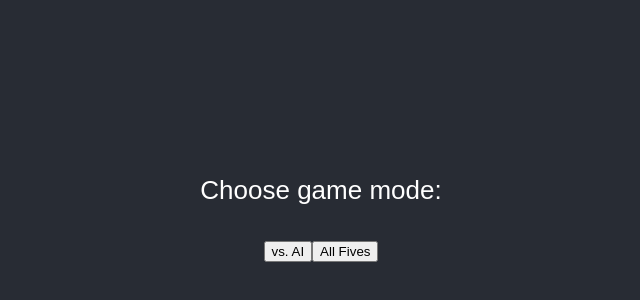
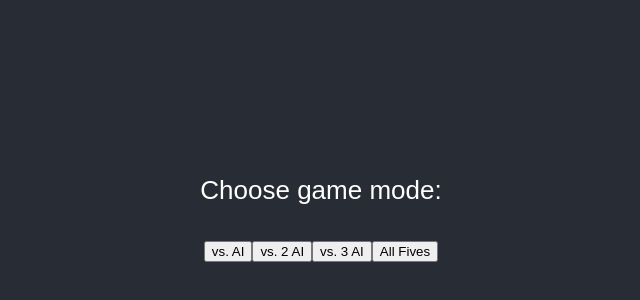
Before and after one commit to uprm-inso4116-2024-2025-s1/semester-project-multiplayer-dominoes, a React (Create React App) app in the folder frontend/: page /gameMode in a window 1280 px wide. Shown: the part 244-544 px from the top of the page, without its empty margins (319-959 px from the left). Built offline with nearby package versions, Linux system fonts and the light colour scheme.

Commit message:
Added the options to play against up to 3 bots and fixed how tiles are shown. (#256)
* Added the option to play against up to 3 bots.

* Fix the bug where domino images fuse together

* Update experimentalGame.js

* Fix tiles overlaping

* Added Pass Turn Button

```diff
--- a/frontend/src/gameMode.js
+++ b/frontend/src/gameMode.js
@@ -5,6 +5,8 @@ export default function GameMode() {
     return (
         <div><p>Choose game mode:</p>
             <button onClick={() => navigate('/game', { state: { gameMode: 'classic', bot: 'placeholder' } })}>vs. AI</button>
+            <button onClick={() => navigate('/game', { state: { gameMode: 'twoBots', bot: 'placeholder' } })}>vs. 2 AI</button>
+            <button onClick={() => navigate('/game', { state: { gameMode: 'threeBots', bot: 'placeholder' } })}>vs. 3 AI</button>
             <button onClick={() => {
                 navigate('/game', { state: { gameMode: 'allFives', bot: 'placeholder' } })
             }}>All Fives</button>
--- a/frontend/src/gamestate/RuleEngine.js
+++ b/frontend/src/gamestate/RuleEngine.js
@@ -8,6 +8,8 @@ class RuleEngine {
     getRulesForMode(mode) {
         switch (mode) {
             case 'classic':
+            case 'twoBots':
+            case 'threeBots':
                 return this.getClassicRules();
             case 'allFives':
                 return this.getAllFivesRules();
--- a/frontend/src/gamestate/experimentalGame.js
+++ b/frontend/src/gamestate/experimentalGame.js
@@ -120,6 +120,10 @@ function MainGame() {
     let initialPlayerHand = tempTableState.playerChips();
     let botHand = tempTableState.playerChips();
     let bot = new IntermediateBot(tempTableState, botHand);
+    let botHand2 = null;
+    let bot2 = null;
+    let botHand3 = null;
+    let bot3 = null;
 
     const achievementManager = new AchievementManager();
 
@@ -135,6 +139,37 @@ function MainGame() {
         BotPlayer: bot,
         TileCount: botHand.length
     })
+
+    const [botData2, setbotData2] = useState(null)
+    const [botData3, setbotData3] = useState(null)
+
+    if(gameMode === 'twoBots' || gameMode === 'threeBots'){
+        botHand2 = tempTableState.playerChips();
+        bot2 = new IntermediateBot(tempTableState, botHand2);
+    }
+    if(gameMode === 'threeBots'){
+        botHand3 = tempTableState.playerChips();
+        bot3 = new IntermediateBot(tempTableState, botHand3);
+    }
+    useEffect(()=>{
+        if(gameMode === 'twoBots' || gameMode === 'threeBots'){
+            setbotData2({
+                BotHand: botHand2,
+                DbHand: drawBotChips(botHand2.length),
+                BotPlayer: bot2,
+                TileCount: botHand2.length
+            })
+        }
+        if(gameMode === 'threeBots'){
+            setbotData3({
+                BotHand: botHand3,
+                DbHand: drawBotChips(botHand3.length),
+                BotPlayer: bot3,
+                TileCount: botHand3.length
+            })
+        }
+    },[])
+
 
     const [tableData, setTableData] = useState({
         TableState: tempTableState,
@@ -159,8 +194,9 @@ function MainGame() {
     const [showWinnerOverlay, setShowWinnerOverlay] = useState(false);
     const [showLoserOverlay, setShowLoserOverlay] = useState(false);
     const [showTurnNotification, setShowTurnNotification] = useState(false);
+    const [showLoseProgressIfLobby, setShowLoseProgressIfLobby] = useState(true);
 
-    const [showLoseProgressIfLobby, setShowLoseProgressIfLobby] = useState(true);
+    const [passButton, setPassButton] = useState(false);
 
     const playSound = () => {
         const audio = document.getElementById('dominoPlaceSound');
@@ -178,7 +214,7 @@ function MainGame() {
      * @param {*} setTableData - Setter for the table data.
      */
     function botPlayTurn(botData, tableData, setbotData, setTableData) {
-        setTimeout(() => {
+
             let botMoved = botData.BotPlayer.playTurn();
             if (botMoved) {
                 // Update bot data and table if a move was successfully made
@@ -198,9 +234,8 @@ function MainGame() {
                     setTimeout(() => setShowLoserOverlay(false), 3000); // Display loser overlay for 3 seconds
                     return;
                 }
-                setCurrentTurn('Player');
                 playSound();
-            } else if (tableData.TableState.availableDominos !== 0) {
+            } else if (tableData.TableState.availableDominos > 0) {
                 // If the bot cannot play, and there are still dominos available to draw
                 botData.BotHand.push(tableData.TableState.grabRandomChip());
 
@@ -214,10 +249,8 @@ function MainGame() {
 
                 // Retry playing after grabbing a new domino
                 botPlayTurn(botData, tableData, setbotData, setTableData);
-            } else { //Bot cannot make a move and cannot draw more dominoes.
-                setCurrentTurn('Player');
             }
-        }, 3000); // Give a 3-second delay before the bot plays
+
     }
 
     useEffect(() => {
@@ -258,7 +291,24 @@ function MainGame() {
                 }
                 // Bot's turn to play
                 setCurrentTurn('bot');
+
+                setTimeout(()=>{
                     botPlayTurn(botData, tableData, setbotData, setTableData);
+                },1000)
+                if(gameMode === 'twoBots' || gameMode === 'threeBots'){
+                    setTimeout(()=>{
+                        botPlayTurn(botData2, tableData, setbotData2, setTableData);
+                    },2000)
+                }
+                if(gameMode === 'threeBots'){
+                    setTimeout(()=>{
+                        botPlayTurn(botData3, tableData, setbotData3, setTableData);
+                    },3000)
+                }
+
+                setTimeout(()=>{
+                    setCurrentTurn('Player');
+                },4000)
             }
         }
 
@@ -288,6 +338,32 @@ function MainGame() {
             setTimeout(() => setShowTurnNotification(false), 2000); // Show "Your Turn" notification for 2 seconds
         }
     }, [currentTurn]);
+
+    // For activating the bots when you pass your turn.
+    useEffect(()=>{
+        if(passButton){
+            setCurrentTurn('bot');
+
+            setTimeout(()=>{
+                botPlayTurn(botData, tableData, setbotData, setTableData);
+            },1000)
+            if(gameMode === 'twoBots' || gameMode === 'threeBots'){
+                setTimeout(()=>{
+                    botPlayTurn(botData2, tableData, setbotData2, setTableData);
+                },2000)
+            }
+            if(gameMode === 'threeBots'){
+                setTimeout(()=>{
+                    botPlayTurn(botData3, tableData, setbotData3, setTableData);
+                },3000)
+            }
+
+            setTimeout(()=>{
+                setCurrentTurn('Player');
+            },4000)
+            setPassButton(false);
+        }
+    }, [passButton])
 
     // Convert a matrix into a string to visualize the player's hand.
     function drawChips(chips) {
@@ -377,21 +453,20 @@ function MainGame() {
         const displayHeight = tileHeight
 
         return (
-            <div style={{ display: 'flex', justifyContent: 'center', alignItems: 'center' }}>
-                {[...Array(tileCount)].map((_, index) => (
-                    <div key={index} style={{ margin: '0 2px' }}>
+                [...Array(tileCount)].map((_, index) => (
+                    <div key={index}>
                         <img
                             src={backtileImage}
                             style={{
                                 width: `${displayWidth}px`,
                                 height: `${displayHeight}px`,
-                                objectFit: 'cover'
+                                transform: 'scale(.6)',
+
                             }}
                             alt={`Bot's domino ${index + 1}`}
                         />
                     </div>
-                ))}
-            </div>
+                ))
         );
     }
 
@@ -400,8 +475,9 @@ function MainGame() {
         const tileKey = domino[0].toString() + domino[1].toString();
         const tile = tileMap.get(tileKey);
         if (tile && tile.image) {
-            const scale = 0.3; // Adjust this value to change the size of the domino
+            const scale = 0.5; // Adjust this value to change the size of the domino
             return (
+                <div style={{width:`${tile.width}px`,height:`${tile.height}px`}}>
                     <img
                         src={tile.image.src}
                         style={{
@@ -409,11 +485,12 @@ function MainGame() {
                             height: `${tile.height}px`,
                             objectFit: 'none',
                             objectPosition: `-${tile.sx}px 0px`,
-                        display: 'inline-block',
-                        verticalAlign: 'middle',
+                            transform: 'scale(0.6)',
+                            transformOrigin: 'top left',
                         }}
                         alt={`Domino ${domino[0]}-${domino[1]}`}
                     />
+                </div>
             );
         }
         return `[${domino[0]},${domino[1]}]`; // Fallback to text if image not found
@@ -430,19 +507,21 @@ function MainGame() {
     }
 
     function renderGameBoard() {
-        return tableData.DrawMatrix.map((row, rowIndex) => (
-            <div key={rowIndex} style={{ display: 'flex', justifyContent: 'center', alignItems: 'center', height: '40px' }}>
-                {row.split(' ').map((cell, cellIndex) => {
-                    if (cell === '===') {
-                        return <span key={cellIndex} style={{ width: '40px', display: 'inline-block' }}></span>;
-                    } else if (cell.startsWith('|')) {
-                        const [val1, val2] = cell.slice(1, -1).split('|').map(Number);
-                        return <span key={cellIndex}>{renderDominoImage([val1, val2])}</span>;
+        console.log(tableData.TableState.dominoesMatrix)
+        let matrix = tableData.TableState.dominoesMatrix;
+        let html = [];
+        for (let i = 0; i < matrix.length; i++){
+            for(let j = 0; j < matrix[0].length; j++){
+                let domino = matrix[i][j]
+                if(domino != null){
+                    const [val1, val2] = [domino.values[0],domino.values[1]]
+                    html.push(<div key = {[i,j]} style={{display:'grid',placeItems: 'center'}}>{renderDominoImage([val1, val2])}</div>)
+                }else{
+                    html.push(<div key = {[i,j]} className="gridSquare" style={{display:'grid',placeItems: 'center'}}></div>)
                 }
-                    return null;
-                })}
-            </div>
-        ));
+            }
+        }
+        return html;
     }
 
     const [showPopup, setShowPopup] = useState(false);
@@ -511,15 +590,23 @@ function MainGame() {
                             <img src={'loser.png'} alt="Loser" />
                         </div>
                     )}
-                    {/*Shows the placeholder dominoes for the bot.*/}
-                    <div className='BotInfo'>
-                        <p>{botData.DbHand}</p>
-                    </div>
-
-                    <div className='table'>
+                    <p style={{  display:'flex', flexDirection:'horizontal', justifyContent:'center'}} >{ botData3 ? botData2.DbHand : botData.DbHand}</p>
+                    <div style={{display:'flex'}}>
+                        <p style={{display:'flex', flexDirection:'column', justifyContent:'center'}} >{ botData2 ? (botData3 ? botData3.DbHand : botData2.DbHand) : null}</p>
+                        <div style={{display:'flex',justifyContent:'center'}}>
+                            <div className='table' style={{ /* Start with 4x4 */
+                                                            display: 'grid',
+                                                            gridTemplateColumns: 'repeat(11,4.4rem)',
+                                                            gridTemplateRows: 'repeat(11,4.4rem)',
+                                                            gap: '1rem',
+                                                            height: '48rem',
+                                                        }}>
                                 {renderGameBoard()}
                             </div>
-                    <div className='input_chips'>
+                        </div>
+                        <p style={{display:'flex', flexDirection:'column', justifyContent:'center'}} >{ botData3 ? botData.DbHand: null}</p>
+                    </div>
+                    <div style={{display:'inline-block'}} className='input_chips'>
                         <div className='Player1'>
                             <p>{playerData.DrawHand}</p>
 
@@ -556,6 +643,11 @@ function MainGame() {
                                     });
                                 }
                             }}>Grab a Random Chip</button>
+                            <button onClick={() => {
+                                if(tableData.TableState.dominoesOnTable > 0){
+                                    setPassButton(true);
+                                }
+                            }}>Pass Turn</button>
                             <button onClick={pauseGame}>Pause Game</button>
                         </div>
                     </div>
--- a/frontend/src/gamestate/table.js
+++ b/frontend/src/gamestate/table.js
@@ -63,18 +63,23 @@ class Table{
     #path_matrix = [];
     #right_domino = null;
     #left_domino = null;
+    #dominoes_available = this.#dominoes.length;
     constructor(path_matrix, dominoes){
         this.#path_matrix = path_matrix;
         this.#data_matrix = this.#createDominoesDataMatrix();
-        if(dominoes) this.#dominoes = dominoes;
+        if(dominoes) {
+            this.#dominoes = dominoes;
+            this.#dominoes_available = dominoes.length;
+        };
     }
 
     // Getters
     // Returns the dominoes that are at each corner.
     get leftTail(){return this.#left_domino}
     get rightTail(){return this.#right_domino}
-    get availableDominos(){return (this.#dominoes.length - this.#dominoes_on_table)}
+    get availableDominos(){return this.#dominoes_available}
     get dominoesMatrix(){return this.#data_matrix}
+    get dominoesOnTable(){return this.#dominoes_on_table}
 
     // Private Methods
     #createDominoesDataMatrix(){
@@ -123,6 +128,7 @@ class Table{
         for(let i = 0; i < 7; i++){
             player_dominoes.push(this.grabRandomChip());
         }
+        this.#dominoes_available -= 7;
         return player_dominoes;
     }
 
@@ -130,6 +136,7 @@ class Table{
         let random_index = Math.floor(Math.random() * this.#dominoes.length);
         let random_domino = this.#dominoes[random_index];
         this.#dominoes.splice(random_index,1);
+        this.#dominoes_available -= 1;
         return random_domino;
     }
 
```
Lines whose indentation alone changed are shown as unchanged.
